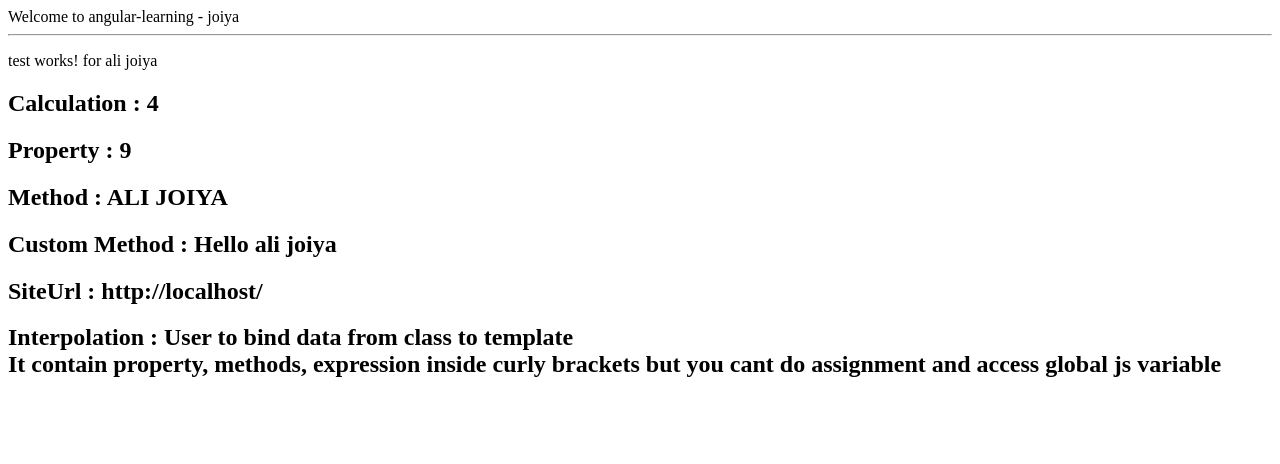
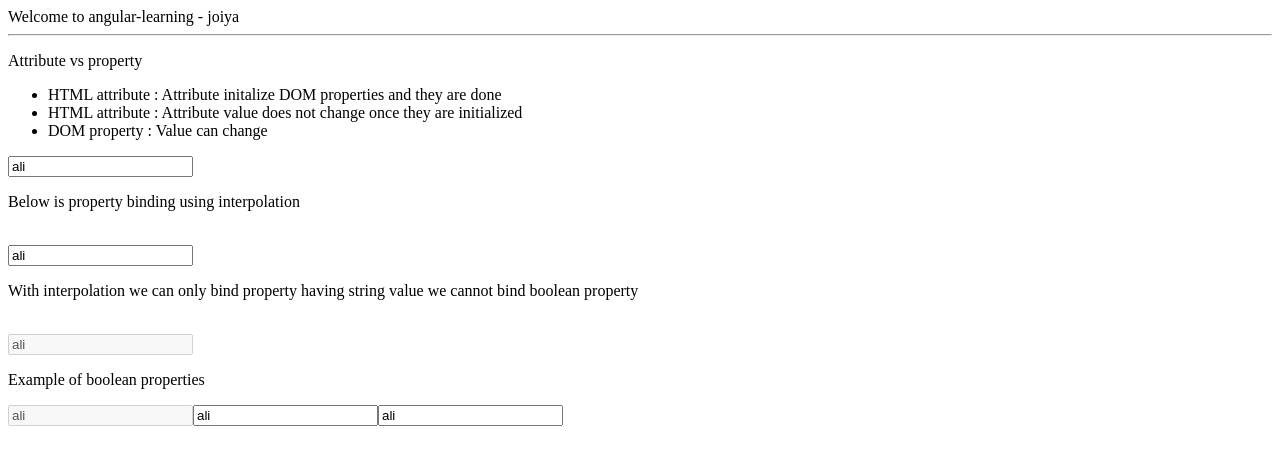
Before and after one commit to abdur-rehman-ali/Angular-learning-1.0, an Angular app: page / in a window 1280 px wide. Shown: the top 464 px of the page. Built offline with nearby package versions, Linux system fonts and the light colour scheme.

Commit message:
learning 2

```diff
--- a/src/app/app.component.html
+++ b/src/app/app.component.html
@@ -2,7 +2,8 @@
   <span>Welcome to {{title}} - {{name}}</span> <br>
 </div>
 <hr>
-<div app-test></div>
+<!-- <div app-test></div> -->
+<app-test1></app-test1>
 
 
 
--- a/src/app/app.module.ts
+++ b/src/app/app.module.ts
@@ -4,11 +4,13 @@ import { BrowserModule } from '@angular/platform-browser';
 import { AppRoutingModule } from './app-routing.module';
 import { AppComponent } from './app.component';
 import { TestComponent } from './test/test.component';
+import { Test1Component } from './test1/test1.component';
 
 @NgModule({
   declarations: [
     AppComponent,
-    TestComponent
+    TestComponent,
+    Test1Component
   ],
   imports: [
     BrowserModule,
--- /dev/null
+++ b/src/app/test1/test1.component.html
@@ -0,0 +1,15 @@
+<p>Attribute vs property</p>
+<ul>
+    <li>HTML attribute : Attribute initalize DOM properties and they are done</li>
+    <li>HTML attribute : Attribute value does not change once they are initialized</li>
+    <li>DOM property : Value can change</li>
+</ul>
+<input [id] = "myId" type="text" value="ali"><br>
+<p>Below is property binding using interpolation</p><br>
+<input id = {{myId}} type="text" value="ali"><br>
+<p>With interpolation we can only bind property having string value we cannot bind boolean property</p><br>
+<input disabled id = {{myId}} type="text" value="ali">
+<p>Example of boolean properties</p>
+<input disabled="false" id = {{myId}} type="text" value="ali">
+<input [disabled]="isDisabled" id = {{myId}} type="text" value="ali">
+<input bind-disabled="isDisabled" id = {{myId}} type="text" value="ali">
--- /dev/null
+++ b/src/app/test1/test1.component.ts
@@ -0,0 +1,17 @@
+import { Component, OnInit } from '@angular/core';
+
+@Component({
+  selector: 'app-test1',
+  templateUrl: './test1.component.html',
+  styleUrls: ['./test1.component.css']
+})
+export class Test1Component implements OnInit {
+
+  public myId = "testID";
+  public isDisabled = false;
+  constructor() { }
+
+  ngOnInit(): void {
+  }
+
+}
```
Also changed, not shown: src/app/test1/test1.component.css (added).
